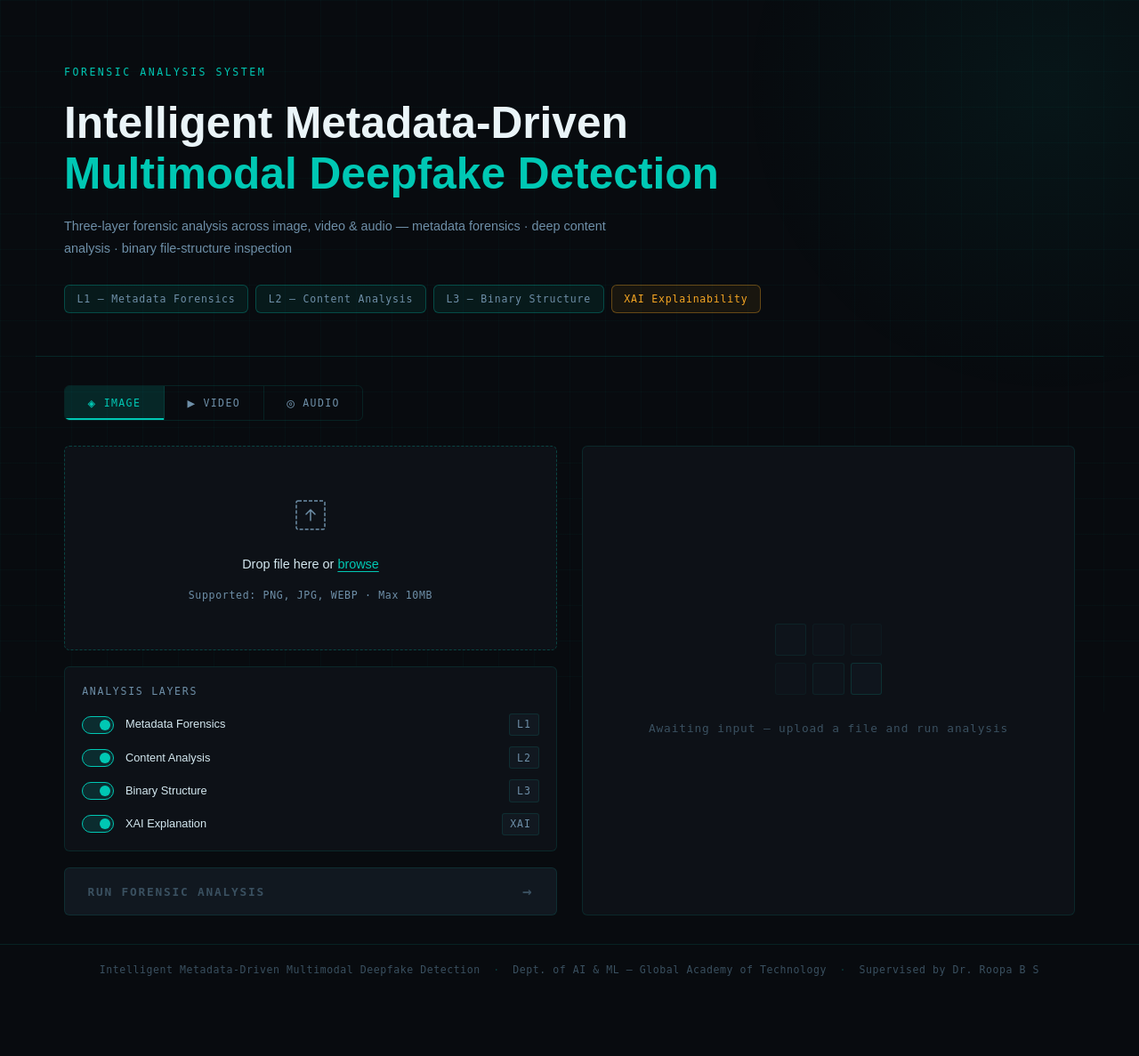
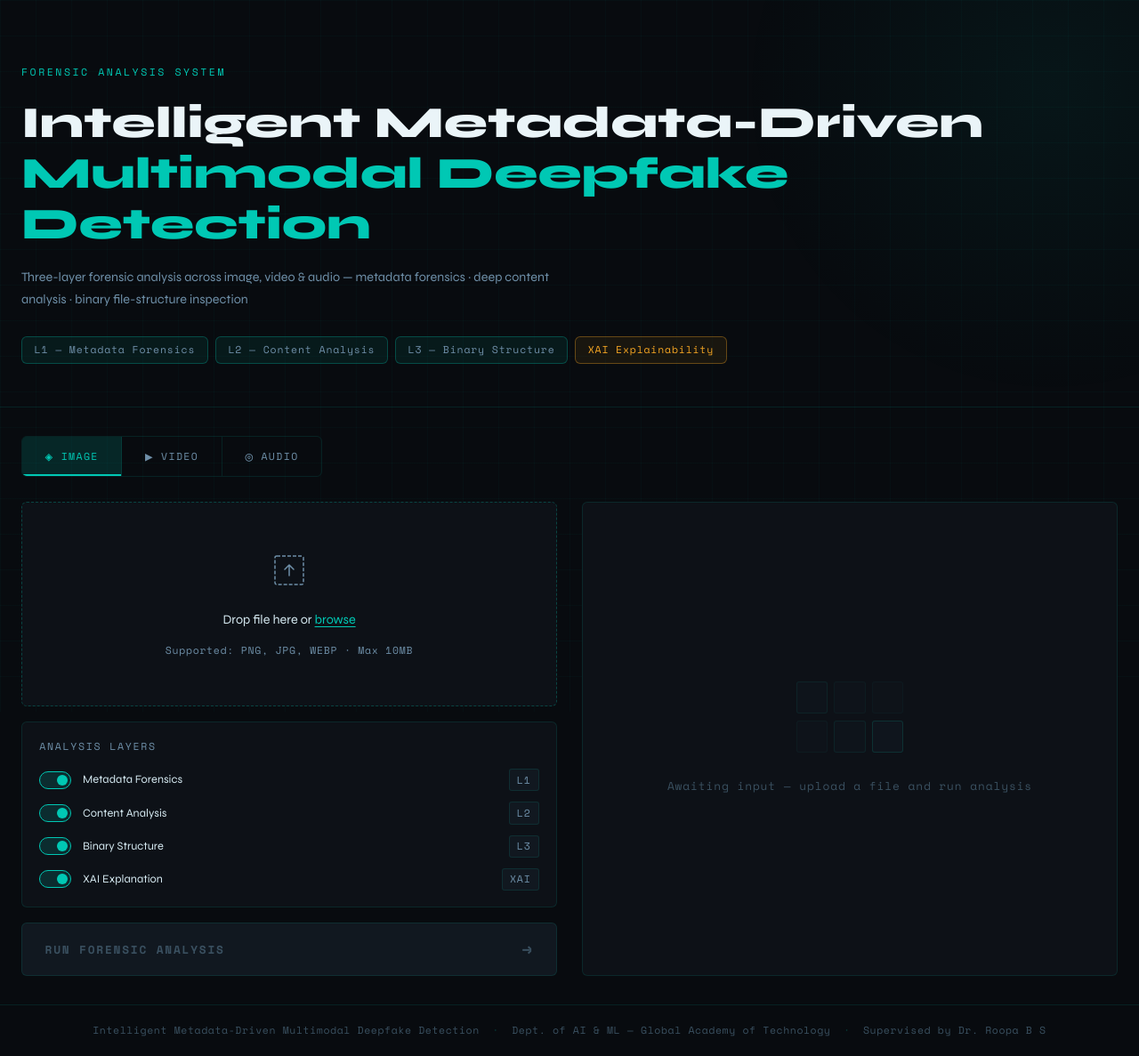
Before and after one commit to Tharun019/Deepfake_Detection, a Flask app: page / in a window 1280 px wide. Shown: the whole page at 89% size. Before the commit the page ends 1097 px from the top, so only its background shows below. Run offline with Flask 3, Linux system fonts and the light colour scheme.

Commit message:
UI: revert to Space Mono+Syne fonts; widen layout to 1440px

```diff
--- a/static/css/style.css
+++ b/static/css/style.css
@@ -68,7 +68,7 @@ body {
     padding: 0 2rem;
 }
 .header-inner {
-    max-width: 1200px; margin: 0 auto;
+    max-width: 1440px; margin: 0 auto;
     height: 60px;
     display: flex; align-items: center; justify-content: space-between;
 }
@@ -101,8 +101,8 @@ body {
 /* ── Hero ────────────────────────────────────────────── */
 .hero {
     position: relative; z-index: 1;
-    max-width: 1200px; margin: 0 auto;
-    padding: 4.5rem 2rem 3rem;
+    max-width: 1440px; margin: 0 auto;
+    padding: 4.5rem 1.5rem 3rem;
     border-bottom: 1px solid var(--border);
 }
 .hero-label {
@@ -145,8 +145,8 @@ body {
 /* ── Main Panel ──────────────────────────────────────── */
 .main-panel {
     position: relative; z-index: 1;
-    max-width: 1200px; margin: 0 auto;
-    padding: 2rem;
+    max-width: 1440px; margin: 0 auto;
+    padding: 2rem 1.5rem;
 }
 
 /* ── Tabs ────────────────────────────────────────────── */
--- a/templates/index.html
+++ b/templates/index.html
@@ -6,7 +6,7 @@
     <title>Multimodal Deepfake Detection</title>
     <link rel="preconnect" href="https://fonts.googleapis.com">
     <link rel="preconnect" href="https://fonts.gstatic.com" crossorigin>
-    <link href="https://fonts.googleapis.com/css2?family=IBM+Plex+Mono:wght@400;500&family=IBM+Plex+Sans:wght@300;400;500;600&display=swap" rel="stylesheet">
+    <link href="https://fonts.googleapis.com/css2?family=Space+Mono:ital,wght@0,400;0,700;1,400&family=Syne:wght@400;600;700;800&display=swap" rel="stylesheet">
     <link rel="stylesheet" href="{{ url_for('static', filename='css/style.css') }}">
 </head>
 <body>
```
